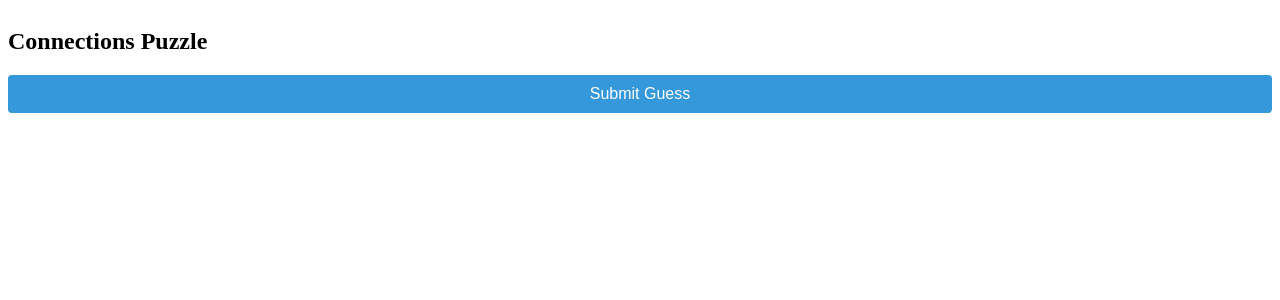
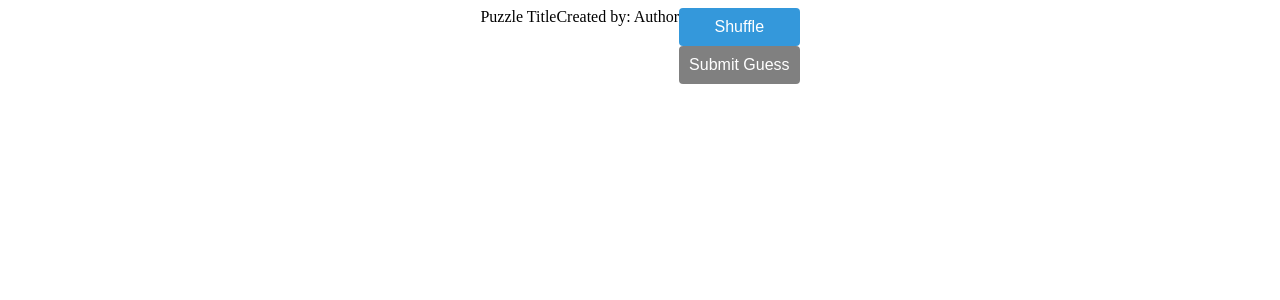
Before and after one commit to jdhuyck/Connections, a Flask app: template templates/play.html in a window 1280 px wide. Shown: the top 300 px of the page. Run offline with Flask 3, Linux system fonts and the light colour scheme; the template is opened without the code that fills it, so the values that code supplies are empty.

Commit message:
Small changes to frontend in create.html Changes to play.html frontend made in order to work with backend.

```diff
--- a/static/styles.css
+++ b/static/styles.css
@@ -10,6 +10,10 @@ body {
     display: flex;
     flex-wrap: wrap;
     justify-content: center;
+}
+.author {
+    font-size: 1rem;
+    margin-bottom: 20px
 }
 .content {
     position: relative;
@@ -95,6 +99,16 @@ body {
     white-space: normal;
     font-size: 1rem;
 }
+.category-row {
+    grid-column: span 4;
+    height: 4rem;
+    display: flex;
+    flex-direction: column;
+    align-items: center;
+    justify-content: center;
+    color: white;
+    font-weight: bold;
+}
 .category {
     margin-bottom: 20px;
     padding: 10px;
@@ -160,6 +174,10 @@ button {
 button:hover {
     background-color: #2980b9;
 }
+button:disabled {
+    background: gray;
+    cursor: not-allowed;
+}
 @media screen and (max-width: 900px) {
     .content {
         -webkit-box-orient: vertical;
--- a/templates/create.html
+++ b/templates/create.html
@@ -58,6 +58,8 @@
                             <input type="text" class="category-title" required>
                         </div>
                     </div>
+                    <input type="text" id="creator" placeholder="Author" required>
+                    <input type="text" id="title" placeholder="Puzzle Title" required>
                     <button type="button" onclick="submitPuzzle()">Create Puzzle</button>
                 </form>
 
--- a/templates/play.html
+++ b/templates/play.html
@@ -8,87 +8,114 @@
     <link rel="stylesheet", type="text/css" href="../static/styles.css">
 </head>
 <body>
-    <h2>Connections Puzzle</h2>
-    <div id="completed-categories"></div>
-    <div class="grid" id="word-grid"></div>
-    <button onclick="submitGuess()">Submit Guess</button>
-    <p id="message"></p>
-
+    <div class="container">
+        <div class="title" id="puzzle-title">Puzzle Title</div>
+        <div class="author" id="puzzle-author">Created by: Author</div>
+        <div class="grid-container" id="grid"></div>
+        <div class="button-container">
+            <button id="shuffle-button">Shuffle</button>
+            <button id="submit-button" disabled>Submit Guess</button>
+        </div>
+    </div>
     <script>
         let words = [];
-        let selectedWords = [];
         let categories = {};
-        let colors = ["category-yellow", "category-green", "category-blue", "category-purple"];
-        let categoryIndex = 0;
-        let solvedCategories = {};
+        let selectedTiles = [];
 
-        async function fetchPuzzle() {
-            const puzzleId = window.location.pathname.split("/").pop();
-            const response = await fetch(`/play/${puzzleId}`);
-            const data = await response.json();
-            words = data.words;
-            categories = data.categories;
+        async function fetchPuzzleData() {
+            const params = new URLSearchParams(window.location.search);
+            const puzzleId = params.get("id");
+            if (!puzzleId) {
+                alert("Puzzle ID is missing.");
+                return;
+            }
+
+            try {
+                const response = await fetch(`/get_puzzle?id=${puzzleId}`);
+                const data = await response.json();
+                document.getElementById("puzzle-title").textContent = data.title;
+                document.getElementById("puzzle-author").textContent = `Created by: ${data.author}`;
+                words = [...data.words];
+                categories = data.categories;
+                shuffleArray(words);
+                renderGrid();
+            } catch (error) {
+                console.error("Error fetching puzzle data:", error);
+            }
+        }
+
+        function shuffleArray(array) {
+            for (let i = array.length - 1; i > 0; i--) {
+                const j = Math.floor(Math.random() * (i + 1));
+                [array[i], array[j]] = [array[j], array[i]];
+            }
+        }
+
+        function renderGrid() {
+            const grid = document.getElementById("grid");
+            grid.innerHTML = "";
+            words.forEach((word, index) => {
+                const div = document.createElement("div");
+                div.className = "grid-item";
+                div.textContent = word;
+                div.dataset.index = index;
+                div.onclick = () => toggleSelection(div);
+                grid.appendChild(div);
+            });
+        }
+
+        function toggleSelection(tile) {
+            const index = tile.dataset.index;
+            if (selectedTiles.includes(index)) {
+                selectedTiles = selectedTiles.filter(i => i !== index);
+                tile.classList.remove("selected");
+            } else if (selectedTiles.length < 4) {
+                selectedTiles.push(index);
+                tile.classList.add("selected");
+            }
+            document.getElementById("submit-button").disabled = selectedTiles.length !== 4;
+        }
+
+        document.getElementById("shuffle-button").addEventListener("click", () => {
+            shuffleArray(words);
+            renderGrid();
+        });
+
+        document.getElementById("submit-button").addEventListener("click", async () => {
+            const selectedWords = selectedTiles.map(index => words[index]);
+            try {
+                const response = await fetch("/check_guess", {
+                    method: "POST",
+                    headers: { "Content-Type": "application/json" },
+                    body: JSON.stringify({ words: selectedWords })
+                });
+                const result = await response.json();
+                if (result.correct) {
+                    updateGridWithCategory(result.category, selectedWords);
+                }
+            } catch (error) {
+                console.error("Error submitting guess:", error);
+            }
+            selectedTiles = [];
+              document.getElementById("submit-button").disabled = true;
+        });
+
+        function updateGridWithCategory(category, wordsInCategory) {
+            const grid = document.getElementById("grid");
+            const colorMap = { "yellow": "#FFD700", "green": "#32CD32", "blue": "#1E90FF", "purple": "#8A2BE2" };
+            const categoryColor = colorMap[category.color] || "gray";
+
+            const categoryRow = document.createElement("div");
+            categoryRow.className = "category-row";
+            categoryRow.style.backgroundColor = categoryColor;
+            categoryRow.textContent = category.name;
+
+            grid.prepend(categoryRow);
+            words = words.filter(word => !wordsInCategory.includes(word));
             renderGrid();
         }
 
-        function renderGrid() {
-            const grid = document.getElementById("word-grid");
-            grid.innerHTML = "";
-            words.forEach(word => {
-                const tile = document.createElement("div");
-                tile.textContent = word;
-                tile.classList.add("tile");
-                tile.onclick = () => toggleSelection(word, tile);
-                grid.appendChild(tile);
-            });
-        }
-
-        function toggleSelection(word, tile) {
-            if (selectedWords.includes(word)) {
-                selectedWords = selectedWords.filter(w => w !== word);
-                tile.classList.remove("selected");
-            } else if (selectedWords.length < 4) {
-                selectedWords.push(word);
-                tile.classList.add("selected");
-            }
-        }
-
-        async function submitGuess() {
-            if (selectedWords.length !== 4) {
-                document.getElementById("message").textContent = "Select exactly 4 words.";
-                return;
-            }
-
-            const response = await fetch(window.location.pathname, {
-                method: "POST",
-                headers: { "Content-Type": "application/json" },
-                body: JSON.stringify({ guess: selectedWords })
-            });
-            const result = await response.json();
-            document.getElementById("message").textContent = result.message;
-
-            if (result.correct) {
-                moveToCategory(selectedWords);
-            }
-        }
-
-        function moveToCategory(wordsGroup) {
-            const categoryContainer = document.getElementById("completed-categories");
-            const row = document.createElement("div");
-            row.classList.add("completed-row", colors[categoryIndex]);
-            wordsGroup.forEach(word => {
-                const wordDiv = document.createElement("div");
-                wordDiv.classList.add("tile", colors[categoryIndex]);
-                wordDiv.textContent = word;
-                row.appendChild(wordDiv);
-            });
-            categoryContainer.appendChild(row);
-            words = words.filter(word => !wordsGroup.includes(word));
-            categoryIndex = (categoryIndex + 1) % colors.length;
-            renderGrid();
-        }
-
-        fetchPuzzle();
+      fetchPuzzleData();
     </script>
 </body>
 </html>
```
